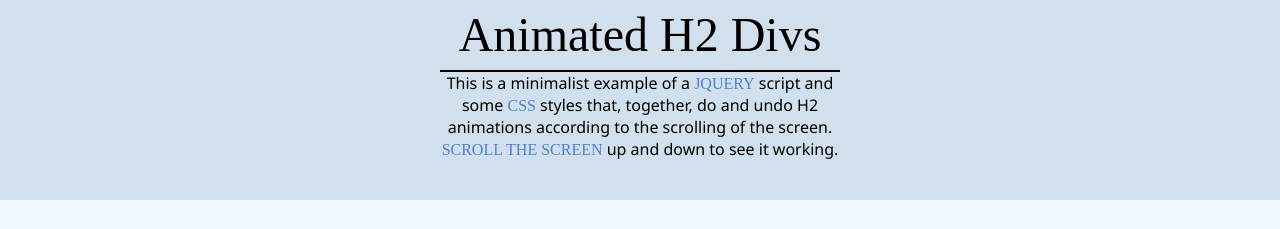
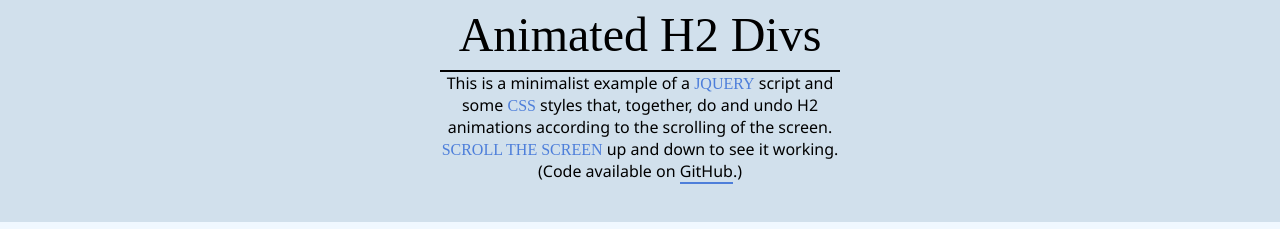
Before and after one commit to RalfGunterRotstein/AnimatedH2Divs, a plain HTML site: page index.html in a window 1280 px wide. Shown: the part 169-398 px from the top of the page. Drawn offline with Linux system fonts and the light colour scheme; a web font is replaced by a local one.

Commit message:
updated index.html and alice.css

```diff
--- a/index.html
+++ b/index.html
@@ -33,7 +33,7 @@
 
 		<div id="intro">
 			<h1>Animated H2 Divs</h1>
-			<p>This is a minimalist example of a <b>jQuery</b> script and some <b>CSS</b> styles that, together, do and undo H2 animations according to the scrolling of the screen. <b>Scroll the screen</b> up and down to see it working.</p>
+			<p>This is a minimalist example of a <b>jQuery</b> script and some <b>CSS</b> styles that, together, do and undo H2 animations according to the scrolling of the screen. <b>Scroll the screen</b> up and down to see it working. (Code available on <a href="https://github.com/RalfGunterRotstein/AnimatedH2Divs">GitHub</a>.)</p>
 		</div>
 
 		<main>
```
Also changed, not shown: alice.css (+0 -46 lines).
